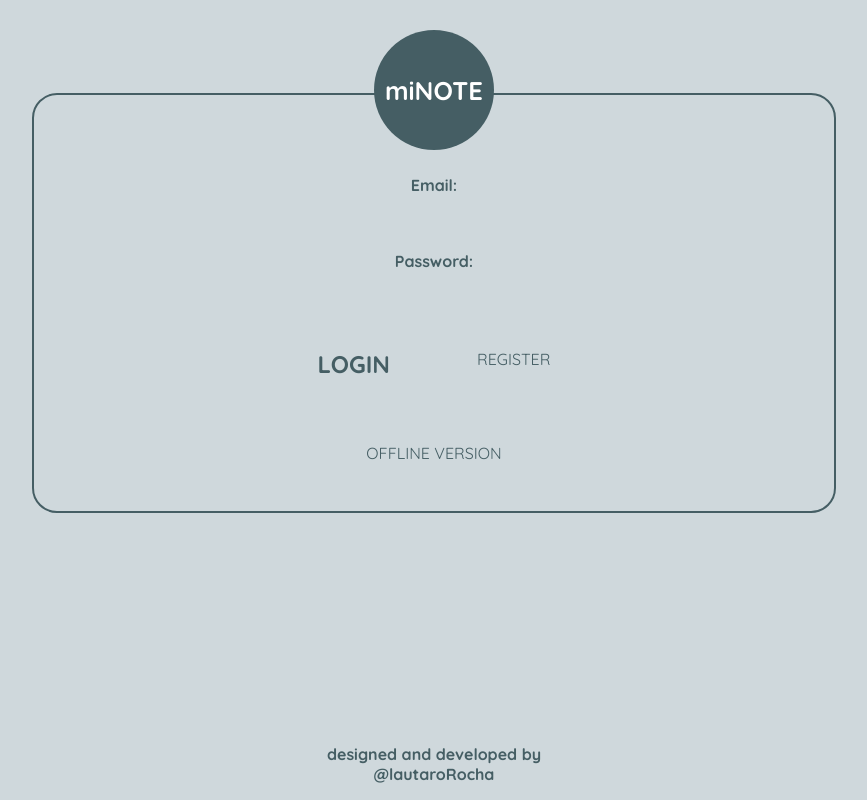
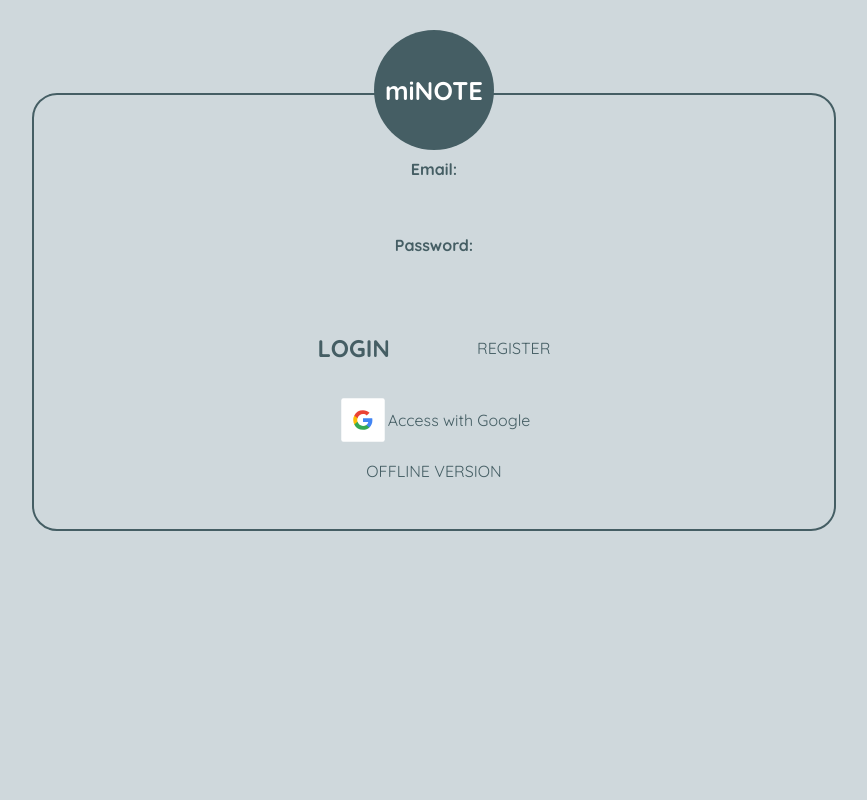
Before and after one commit to lautaroRocha/miNOTES, a React (Create React App) app: page /login in a window 1280 px wide. Shown: the whole page, without its empty margins (206-1073 px from the left). Built offline with nearby package versions, Linux system fonts and the light colour scheme; no server answers.

Commit message:
google auth implementation

```diff
--- a/src/App.js
+++ b/src/App.js
@@ -119,7 +119,6 @@
         </RequireAuth>}/>
     </Routes>
     </div>
-      <Footer />
   </BrowserRouter>
   );
 }
--- a/src/components/Login.jsx
+++ b/src/components/Login.jsx
@@ -1,11 +1,62 @@
 import React, {useEffect} from "react";
 import '../styles/login.css'
-import {getAuth, signInWithEmailAndPassword, createUserWithEmailAndPassword, onAuthStateChanged}
+import {getAuth, signInWithEmailAndPassword, createUserWithEmailAndPassword, onAuthStateChanged, GoogleAuthProvider, signInWithPopup}
 from 'firebase/auth'
-import {Navigate, useNavigate, Link} from 'react-router-dom'
-import Footer from "./Footer";
+import { useNavigate, Link} from 'react-router-dom'
+
+
+
+function Icon() {
+  return (
+    <svg
+      xmlns="http://www.w3.org/2000/svg"
+      xmlnsXlink="http://www.w3.org/1999/xlink"
+      width="50"
+      height="50"
+      viewBox="0 0 46 46"
+    >
+      <defs>
+        <rect id="path-2" width="40" height="40" x="0" y="0" rx="2"></rect>
+      </defs>
+      <g fill="none" fillRule="evenodd" stroke="none" strokeWidth="1">
+        <g transform="translate(-1 -1)">
+          <g filter="url(#filter-1)" transform="translate(4 4)">
+            <g>
+              <use fill="#FFF" xlinkHref="#path-2"></use>
+              <use xlinkHref="#path-2"></use>
+              <use xlinkHref="#path-2"></use>
+              <use xlinkHref="#path-2"></use>
+            </g>
+          </g>
+          <g transform="translate(15 15)">
+            <path
+              fill="#4285F4"
+              d="M17.64 9.205c0-.639-.057-1.252-.164-1.841H9v3.481h4.844a4.14 4.14 0 01-1.796 2.716v2.259h2.908c1.702-1.567 2.684-3.875 2.684-6.615z"
+            ></path>
+            <path
+              fill="#34A853"
+              d="M9 18c2.43 0 4.467-.806 5.956-2.18l-2.908-2.259c-.806.54-1.837.86-3.048.86-2.344 0-4.328-1.584-5.036-3.711H.957v2.332A8.997 8.997 0 009 18z"
+            ></path>
+            <path
+              fill="#FBBC05"
+              d="M3.964 10.71A5.41 5.41 0 013.682 9c0-.593.102-1.17.282-1.71V4.958H.957A8.996 8.996 0 000 9c0 1.452.348 2.827.957 4.042l3.007-2.332z"
+            ></path>
+            <path
+              fill="#EA4335"
+              d="M9 3.58c1.321 0 2.508.454 3.44 1.345l2.582-2.58C13.463.891 11.426 0 9 0A8.997 8.997 0 00.957 4.958L3.964 7.29C4.672 5.163 6.656 3.58 9 3.58z"
+            ></path>
+            <path d="M0 0h18v18H0V0z"></path>
+          </g>
+        </g>
+      </g>
+    </svg>
+  );
+}
 
 function Login(props) {
+
+
+const provider = new GoogleAuthProvider();
 
 const setFirstRend = props.setFirstRend;
 const setUser = props.setUser;
@@ -21,6 +72,25 @@
     const userCredentials = await signInWithEmailAndPassword(auth, loginEmail, loginPass)
     setFirstRend(true)
 
+}
+
+const loginWithGoogle = () =>{
+signInWithPopup(auth, provider)
+  .then((result) => {
+    // This gives you a Google Access Token. You can use it to access the Google API.
+    const credential = GoogleAuthProvider.credentialFromResult(result);
+    const googleUser = result.user;
+    // ...
+  }).catch((error) => {
+    // Handle Errors here.
+    const errorCode = error.code;
+    const errorMessage = error.message;
+    // The email of the user's account used.
+    const email = error.customData.email;
+    // The AuthCredential type that was used.
+    const credential = GoogleAuthProvider.credentialFromError(error);
+    // ...
+  });
 }
 
 const createAccount = async (e) => {
@@ -72,7 +142,9 @@
                 <button type='submit' onClick={loginInWithMailAndPass}>login</button>
                 <Link to="">register</Link>
             </div>
-
+            <div className="login-go">
+                    {<Icon />} <span onClick={loginWithGoogle}>Access with Google</span>
+            </div>
             <a>OFFLINE VERSION</a>
         </form>
 
--- a/src/styles/login.css
+++ b/src/styles/login.css
@@ -29,7 +29,7 @@
     border-radius: 25px;
     width: 80%;
     max-width: 800px;
-    max-height: 80vh;
+    max-height: 800px;
     padding: 3rem 0;
 
     position: relative;
@@ -38,7 +38,7 @@
 
     display : flex;
     flex-direction: column;
-    gap: 2rem;
+    gap: 1rem;
     align-items: center;
     text-align: center;
 }
@@ -85,7 +85,8 @@
     display: flex;
     width: 40%;
     justify-content: space-around;
-    margin-bottom: 2rem;
+    margin: 1rem auto;
+    align-items: center;
 }
 @media(max-width:650px){
     form .login-btns{
@@ -108,7 +109,6 @@
     font-weight: 400;
     color: #455e64;
 }
-
 @media(max-width:650px){
 form .login-btns a{
     font-size: 1rem;
@@ -121,8 +121,19 @@
     cursor: pointer;
     filter: drop-shadow(0px 0px 15px #3d3d3d);
 }
-
 form .login-btns button:active{
     cursor: pointer;
     filter: drop-shadow(0px 0px 5px #b2b2b2);
 }
+
+form .login-go {
+    display: flex;
+    height: fit-content;
+    align-items: center;
+}
+form .login-go:hover{
+    cursor: pointer;
+}
+form a{
+
+}
```
